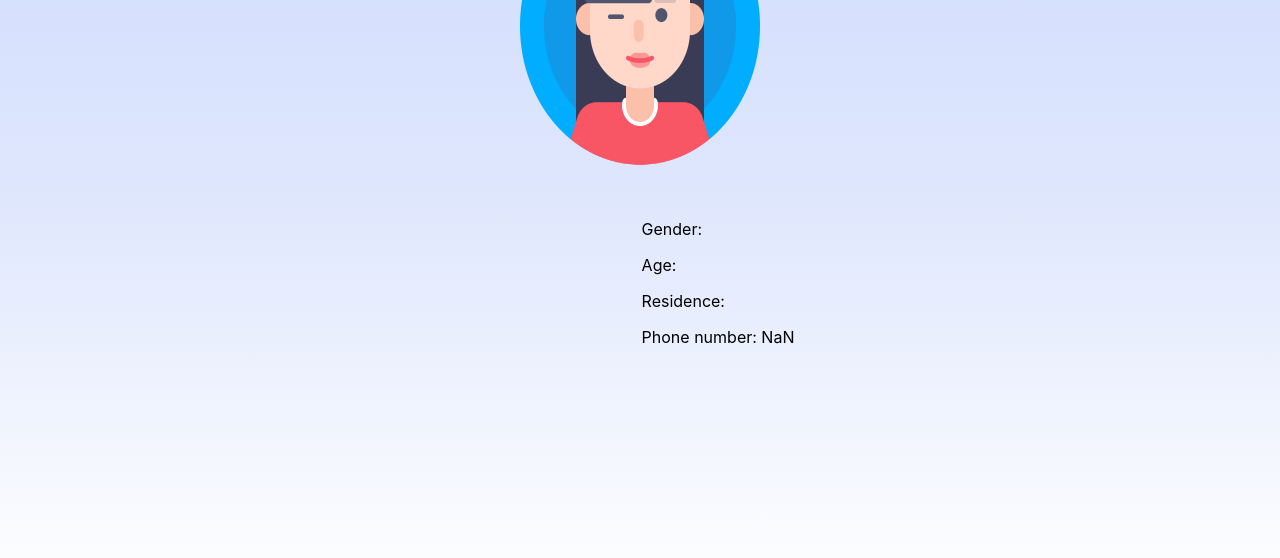
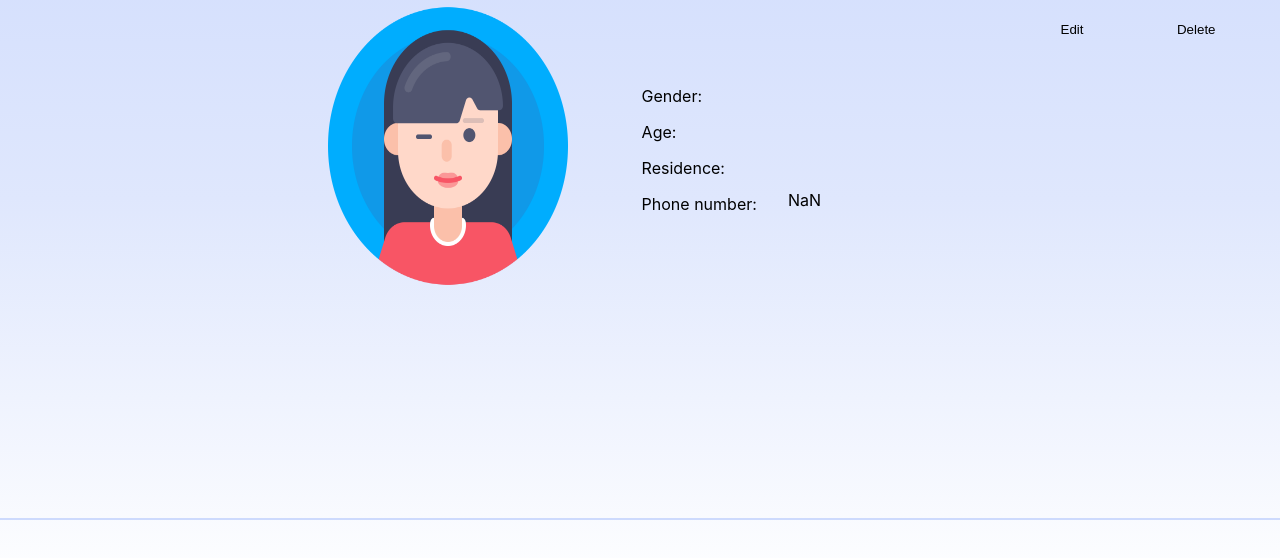
Before and after one commit to HaielDahan/AniHelp, a React (Create React App) app in the folder Frontend/anihelp/: page /profile in a window 1280 px wide. Shown: the part 202-760 px from the top of the page. Built offline with nearby package versions, Linux system fonts and the light colour scheme; no server answers; the HTML template or start-up script is replaced by a standard one.

Commit message:
correction of table sorting and marking of products, website design

```diff
--- a/Frontend/anihelp/src/UserPortalComps/account.js
+++ b/Frontend/anihelp/src/UserPortalComps/account.js
@@ -43,16 +43,21 @@ import logo from '../photos/logo.png';
 
 
 function descendingComparator(a, b, orderBy) {
-  if (b[orderBy] < a[orderBy]) {
+  // console.log("orderBy", orderBy.toLowerCase());
+  // console.log("a:", a[orderBy.toLowerCase()]);
+  // console.log("b:", b[orderBy.toLowerCase()]);
+  if (b[orderBy.toLowerCase()] < a[orderBy.toLowerCase()]) {
     return -1;
   }
-  if (b[orderBy] > a[orderBy]) {
+  if (b[orderBy.toLowerCase()] > a[orderBy.toLowerCase()]) {
     return 1;
   }
   return 0;
 }
 
 function getComparator(order, orderBy) {
+  // console.log("order:",order);
+  // console.log("orderBy:", orderBy);
   return order === 'desc'
     ? (a, b) => descendingComparator(a, b, orderBy)
     : (a, b) => -descendingComparator(a, b, orderBy);
@@ -111,8 +116,7 @@ const headCells = [
 ];
 
 function EnhancedTableHead(props) {
-  const { onSelectAllClick, order, orderBy, numSelected, rowCount, onRequestSort } =
-    props;
+  const { onSelectAllClick, order, orderBy, numSelected, rowCount, onRequestSort } = props;
   const createSortHandler = (property) => (event) => {
     onRequestSort(event, property);
   };
@@ -474,10 +478,11 @@ export default function EnhancedTable() {
 
   const handleSelectAllClick = (event) => {
     if (event.target.checked) {
-      const newSelected = visibleRows.map((row) => row.id);
+      const newSelected = items.map((row) => row.id);
       setSelected(newSelected);
       setItemsForDelete(newSelected); // Add all items to itemsForDelete
     } else {
+      console.log("lalala")
       setSelected([]);
       setItemsForDelete([]); // Clear the itemsForDelete array
     }
--- a/Frontend/anihelp/src/UserPortalComps/itemetails.js
+++ b/Frontend/anihelp/src/UserPortalComps/itemetails.js
@@ -28,25 +28,29 @@ const styles = {
     border: 'none',
     cursor: 'pointer',
   },
-  imageDiv: {
+  image:{
     position: 'absolute',
-    top: '20%',
-    left: '20%',
-  },
-  image:{
-    width: '30%',
-    height: '45%',
+    top: '30%',
+    left: '10%',
+    width: '25%',
+    height: '50%',
+
   },
   style_name:{
     position: 'absolute',
-    top: '40%',
-    left: '20%',
+    top: '31%',
+    left: '42%',
+    textTransform: 'uppercase',
+    textDecoration: 'overline underline',
+    textShadow:'2px 2px 5px white',
+    fontFamily:'serif',
   },
   item_details:{
     position: 'absolute',
     top: '50%',
-    left: '20%',
+    left: '40%',
   },
+
 };
 
 
@@ -65,7 +69,6 @@ function ItemDetails() {
   return(
       <div style={styles.BackGroundImageStyle}>
         <NavbarOption search={handleSearch}/>
-        <div style={styles.imageDiv}>
         {item && (
           <img
             src={`http://127.0.0.1:8000${item.image}`}
@@ -73,14 +76,15 @@ function ItemDetails() {
             style={styles.image}
           />
         )}
-        </div>
       <h1 style={styles.style_name}>{item.item_name}</h1>;
-      <div style={styles.item_details}>
-        <p>adapted to: {item.animal}</p>
-        <p>size: {item.size}</p>
-        <p>description: {item.description}</p>
+        <p style={{position:'absolute', top:'38%', left:'42%', width:'30%'}}>{item.description}</p>
+        <h5 style={{position:'absolute', top:'72%', left:'42%'}}>adapted to:</h5>
+        <p style={{position:'absolute', top:'72%', left:'49%'}}>{item.animal}s</p>
+        <h5 style={{position:'absolute', top:'77%', left:'42%'}}>size:</h5>
+        <p style={{position:'absolute', top:'77%', left:'49%'}}>{item.size}</p>
+        <div style={{position: 'absolute',top:'20%', bottom: 0, left: 0, width: '100%', height: '2px', backgroundColor: 'white'}}></div>
+        <div style={{position: 'absolute',top:'90%', bottom: 0, left: 0, width: '100%', height: '2px', backgroundColor: ' #cddafd'}}></div>
       </div>
-    </div>
   );
 }
 
--- a/Frontend/anihelp/src/UserPortalComps/profilepage.js
+++ b/Frontend/anihelp/src/UserPortalComps/profilepage.js
@@ -31,8 +31,8 @@ const styles = {
     height: '37%',
     borderradius: '50%',
     position:'absolute',
-    top:'10%',
-    left:'40%',
+    top:'25%',
+    left:'25%',
   },
   buttonPositin:{
     position:'absolute',
@@ -41,24 +41,52 @@ const styles = {
   },
   EditButtonPositin:{
     position:'absolute',
-    top:'-160%',
-    left:'200%',
+    top:'-40%',
+    left:'275%',
   },
   DeleteButtonPositin:{
     position:'absolute',
-    top:'-160%',
-    left:'235%',
+    top:'-40%',
+    left:'350%',
   },
   SaveButtonPositin:{
     position:'absolute',
-    top:'-100%',
+    top:'-40%',
     left:'70%',
   },
   CancelButtonPositin:{
     position:'absolute',
-    top:'-100%',
+    top:'-40%',
     left:'90%',
   },
+  Genderdetail:{
+    position:'absolute',
+    top:'0%',
+    left:'120%',
+  },
+  Agedetail:{
+    position:'absolute',
+    top:'28%',
+    left:'120%',
+  },
+  Residencedetail:{
+    position:'absolute',
+    top:'50%',
+    left:'120%',
+    width: '100%'
+  },
+  Phonedetail:{
+    position:'absolute',
+    top:'75%',
+    left:'120%',
+  },
+  tooltip:{
+    position:'absolute',
+    top:'90%',
+    left:'0%',
+    display: 'inline-block',
+    borderBottom:' 1px dotted black',
+  }
   // background: {
   //   position: 'absolute',
   //   top: 0,
@@ -173,12 +201,12 @@ function Profilepage() {
       (
         <img src={girl} alt="images" style={styles.avatar}/>
       )}
-      <div style={{position:'absolute', dislay: 'flex', flexDirection: 'column', alignItems: 'center' ,top:'50%', left:'47%'}}>
-      <h1>{titlename}</h1>
+      <h1 style={{position:'absolute', top:'63%', left:'33.05%',fontFamily:'serif',textShadow:'2px 2px 5px white',}}>{titlename}</h1>
       <ul>
       <p>
         {isEditing ? (
           <input
+          style={{position:'absolute', top:'69%', left:'33.05%'}}
             type="text"
             value={personprofile.name}
             onChange={(e) => handleFieldChange('name', e.target.value)}
@@ -188,46 +216,56 @@ function Profilepage() {
         )}
       </p>
       </ul>
-      <ul>
-      <p>
+      <div style={{position:'absolute', dislay: 'flex', flexDirection: 'column', alignItems: 'center',top:'34%', left:'47%'}}>
+      <ul style={{marginBottom: '7%'}}>
+      <p >
         Gender: {isEditing ? (
           <input
             type="text"
+            style={{position:'absolute', top:'0%', left:'30%'}}
             value={personprofile.gender}
             onChange={(e) => handleFieldChange('gender', e.target.value)}
           />
         ) : (
-          personprofile.gender
+          <div style={styles.Genderdetail}>
+          {personprofile.gender}
+          </div>
         )}
       </p>
       </ul>
-      <ul>
+      <ul style={{marginBottom: '7%'}}>
       <p>
         Age: {isEditing ? (
           <input
             type="text"
+            style={{position:'absolute', top:'22%', left:'30%'}}
             value={personprofile.age}
             onChange={(e) => handleFieldChange('age', e.target.value)}
           />
         ) : (
-          personprofile.age
+          <div  style={styles.Agedetail}>
+          {personprofile.age}
+          </div>
         )}
       </p>
       </ul>
-      <ul>
+      <ul style={{marginBottom: '7%'}}>
       <p>
         Residence: {isEditing ? (
           <input
             type="text"
+            style={{position:'absolute', top:'44%', left:'30%'}}
             value={personprofile.place}
             onChange={(e) => handleFieldChange('place', e.target.value)}
           />
         ) : (
-          personprofile.place
+          <div  style={styles.Residencedetail}>
+          {personprofile.place}
+          </div>
         )}
       </p>
       </ul>
-      <ul>
+      <ul style={{marginBottom: '7%'}}>
       <p>
         Phone number: {isEditing ? (
           <>
@@ -243,7 +281,9 @@ function Profilepage() {
             />
           </>
         ) : (
-          personprofile.prefix + personprofile.phone
+          <div  style={styles.Phonedetail}>
+          {personprofile.prefix + personprofile.phone}
+          </div>
         )}
       </p>
       </ul>
@@ -259,6 +299,7 @@ function Profilepage() {
         </>
       )}
       </div>
+      <div style={{position: 'absolute',top:'90%', bottom: 0, left: 0, width: '100%', height: '2px', backgroundColor: ' #cddafd'}}></div>
     </div>
   );
 }
--- a/Frontend/anihelp/src/UserPortalComps/userdetailscontact.js
+++ b/Frontend/anihelp/src/UserPortalComps/userdetailscontact.js
@@ -40,10 +40,12 @@ function UserDetailsContact() {
   <div style={style.BackGroundImageStyle}>
     <NavbarOption search={handleSearch}/>
     <div style={style.detailstyle}>
-      {user && user.length > 0 ? (
+      {user ? (
         <React.Fragment>
-        <h1>{user[0].name}</h1>
-        <p>{user[0].prefix} - {user[0].phone}</p>
+        <h1>{user.name}</h1>
+        <p>{user.email}</p>
+        <p>{user.place}</p>
+        <p>{user.prefix} - {user.phone}</p>
       </React.Fragment>
         ) : (
         <h1>User data not found.</h1>
```
Also changed, not shown: 2 other files (tests, documents, lock files or other folders).
